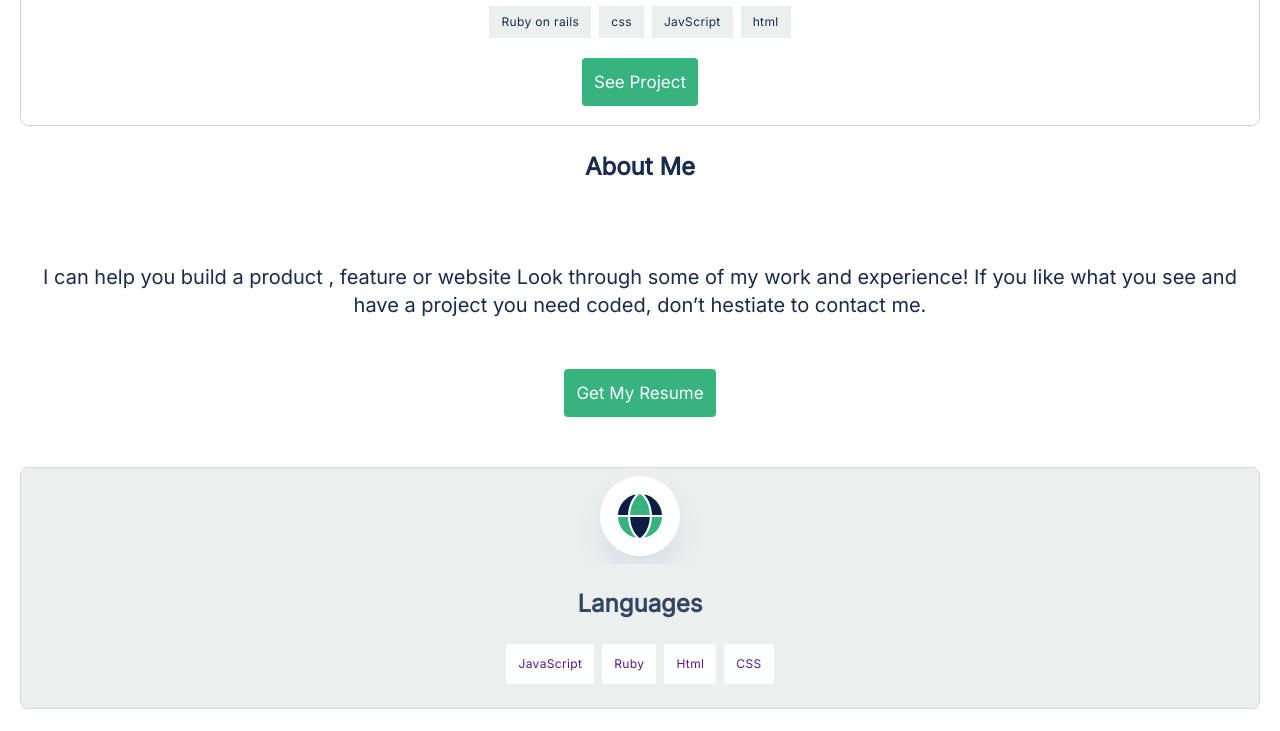
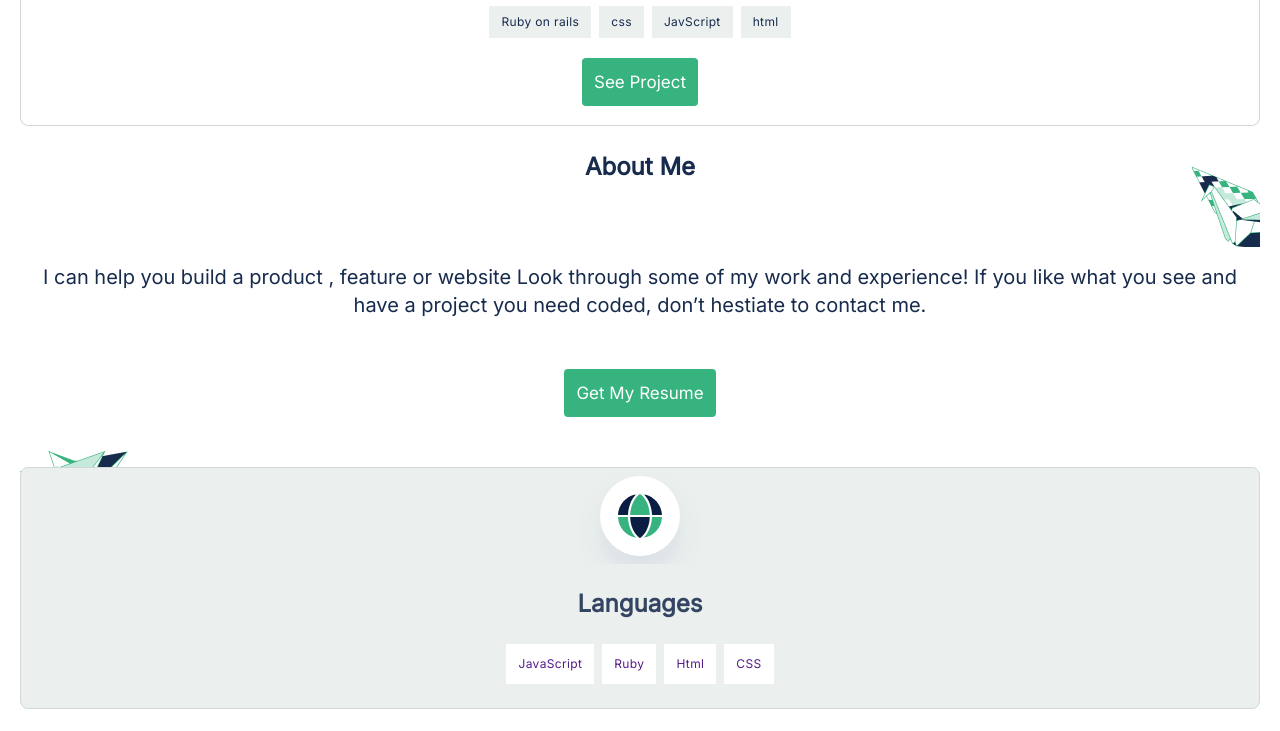
Before and after one commit to subrataindia/Portfolio-setup-and-mobile-version-skeleton, a website: page index.html in a window 1280 px wide. Shown: the part 3640-4371 px from the top of the page. Drawn offline with Linux system fonts and the light colour scheme.

Commit message:
Add : background image

```diff
--- a/style.css
+++ b/style.css
@@ -191,6 +191,9 @@ nav {
   align-items: center;
   justify-content: center;
   text-align: center;
+  background-image: url(aboutme-back.png), url(about-me-back2.png);
+  background-repeat: no-repeat, no-repeat;
+  background-position-x: -20px, right;
 }
 
 #aboutMself > * {
```
Also changed, not shown: about-me-back2.png (added), aboutme-back.png (added).
